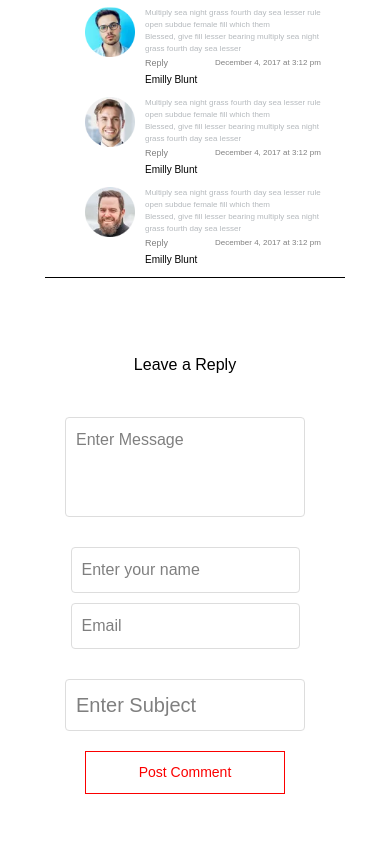
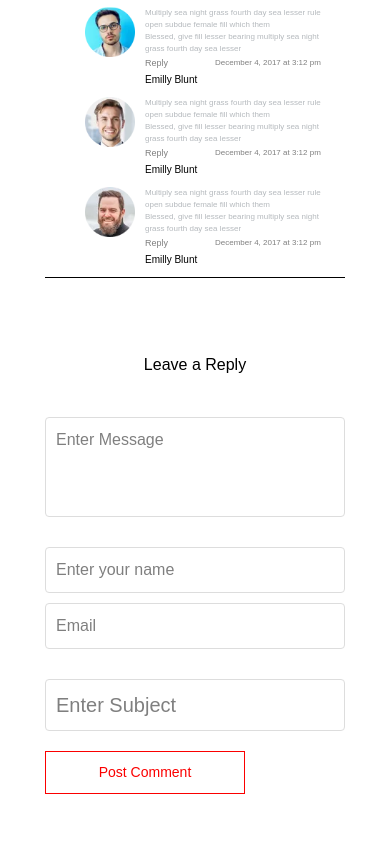
Before and after one commit to Rihofficial/barber-blog, a React (Vite) app: page /blog in a window 390 px wide. Shown: the part 2643-3485 px from the top of the page. Built offline with nearby package versions, Linux system fonts and the light colour scheme; a web font is replaced by a local one.

Commit message:
commit modified:   src/Blog/Blog.css 	modified:   src/Hero/Hero.css

```diff
--- a/src/Blog/Blog.css
+++ b/src/Blog/Blog.css
@@ -1095,11 +1095,21 @@ button:hover {
         flex-direction: column;
         justify-content: center;
         align-items: center;
+        width: 300px;
     }
-
+     .contact-form >input{
+        width: 300px;
+     }
+     .contact-form >textarea{
+        width: 300px;
+     }
+     .btn-0{
+        width: 300px;
+     }
     .form-row {
         display: flex;
         flex-direction: column;
+        width: 300px;
     }
 
     /* Grid-2 */
@@ -1108,7 +1118,7 @@ button:hover {
         flex-direction: column;
         align-items: center;
         justify-content: center;
-        padding: 0 20px;
+        /* padding: 0 20px; */
     }
 
     .cat-1 {
--- a/src/Hero/Hero.css
+++ b/src/Hero/Hero.css
@@ -126,7 +126,7 @@
          width: 100%;
          margin-top: 0;
          text-align: left;
-         height: 65vh;
+         height: 70vh;
          margin-bottom: 400px;
      }
 
```
